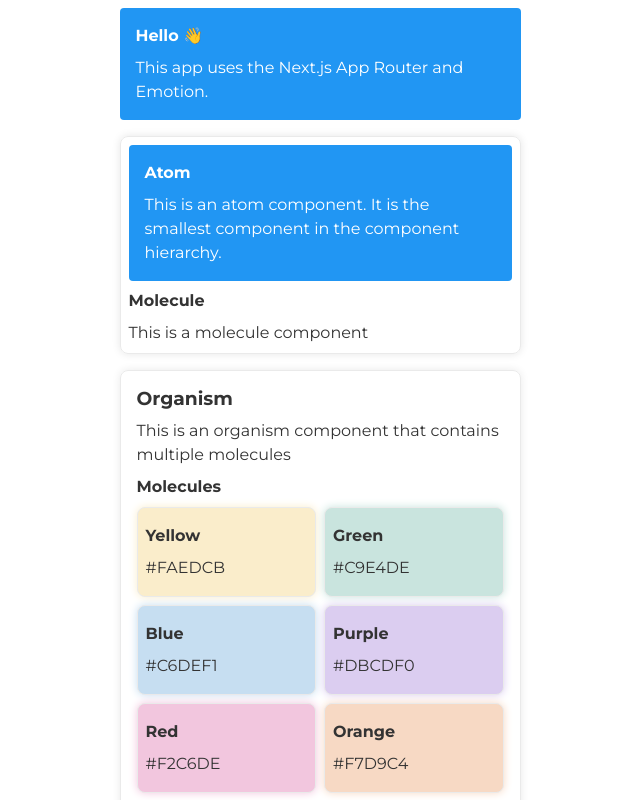
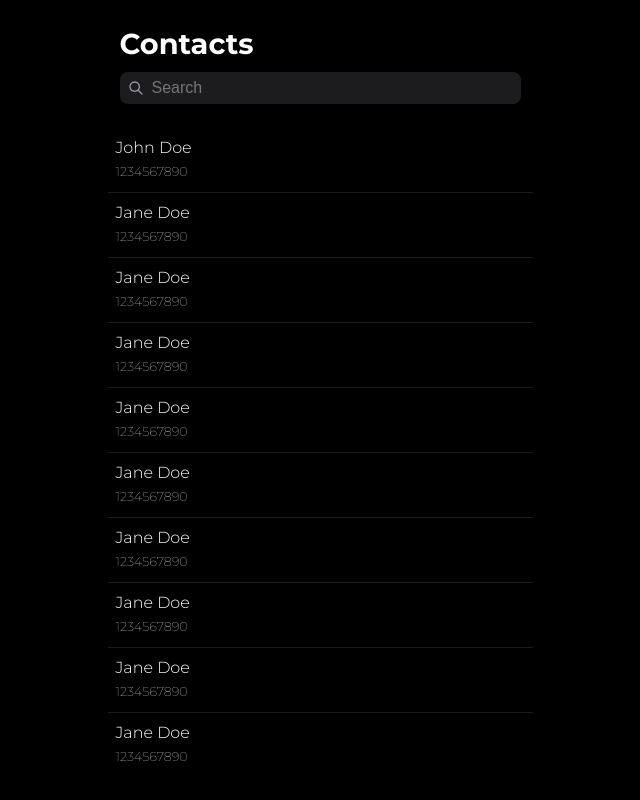
Before and after one commit to rayhanendra/legendary-goggles, a Next.js app: page / in a window 1280 px wide. Shown: the top 800 px of the page, without its empty margins (320-960 px from the left). Built offline with nearby package versions, Linux system fonts and the light colour scheme.

Commit message:
feat: slicing header, searchbar, contactlist

```diff
--- a/src/app/page.tsx
+++ b/src/app/page.tsx
@@ -1,10 +1,8 @@
 'use client';
 
 import * as React from 'react';
-import Alert from '@/components/atoms/Alert';
-import TypeCard from '@/components/molecules/TypeCard';
-import Dashboard from '@/components/organisms/Dashboard';
 import styled from '@emotion/styled';
+import ContactHeader from '@/components/molecules/ContactHeader';
 
 const Container = styled.div`
   display: flex;
@@ -12,15 +10,146 @@ const Container = styled.div`
   gap: 1rem;
 `;
 
+const StyledContactItem = styled.div`
+  display: flex;
+  flex-direction: column;
+  padding: 0.5rem;
+  :hover {
+    background-color: rgba(255, 255, 255, 0.1);
+  }
+
+  :not(:last-child) {
+    border-bottom: 1px solid rgba(255, 255, 255, 0.1);
+  }
+
+  .name {
+    font-weight: 300;
+    color: #ffffff;
+  }
+
+  .phone {
+    font-size: 0.8rem;
+    font-weight: 100;
+    color: #ffffff;
+  }
+`;
+
 export default function HomePage() {
+  const contacts = [
+    {
+      first_name: 'John',
+      last_name: 'Doe',
+      phones: [
+        {
+          number: '1234567890',
+        },
+      ],
+    },
+    {
+      first_name: 'Jane',
+      last_name: 'Doe',
+      phones: [
+        {
+          number: '1234567890',
+        },
+      ],
+    },
+    {
+      first_name: 'Jane',
+      last_name: 'Doe',
+      phones: [
+        {
+          number: '1234567890',
+        },
+      ],
+    },
+    {
+      first_name: 'Jane',
+      last_name: 'Doe',
+      phones: [
+        {
+          number: '1234567890',
+        },
+      ],
+    },
+    {
+      first_name: 'Jane',
+      last_name: 'Doe',
+      phones: [
+        {
+          number: '1234567890',
+        },
+      ],
+    },
+    {
+      first_name: 'Jane',
+      last_name: 'Doe',
+      phones: [
+        {
+          number: '1234567890',
+        },
+      ],
+    },
+    {
+      first_name: 'Jane',
+      last_name: 'Doe',
+      phones: [
+        {
+          number: '1234567890',
+        },
+      ],
+    },
+    {
+      first_name: 'Jane',
+      last_name: 'Doe',
+      phones: [
+        {
+          number: '1234567890',
+        },
+      ],
+    },
+    {
+      first_name: 'Jane',
+      last_name: 'Doe',
+      phones: [
+        {
+          number: '1234567890',
+        },
+      ],
+    },
+    {
+      first_name: 'Jane',
+      last_name: 'Doe',
+      phones: [
+        {
+          number: '1234567890',
+        },
+      ],
+    },
+  ];
+
+  const contactList = contacts.map((contact, index) => {
+    return (
+      <StyledContactItem key={index}>
+        <div className='name'>
+          {contact.first_name} {contact.last_name}
+        </div>
+        <div className='phone'>{contact.phones[0].number}</div>
+      </StyledContactItem>
+    );
+  });
+
   return (
     <Container>
-      <Alert
+      <ContactHeader />
+      <div>{contactList}</div>
+
+      {/* <Alert
         title='Hello 👋'
         content='This app uses the Next.js App Router and Emotion.'
       />
       <TypeCard title='Molecule' content='This is a molecule component' />
-      <Dashboard />
+      <Dashboard /> */}
     </Container>
   );
 }
--- a/src/components/ThemeRegistry/GlobalStyles.tsx
+++ b/src/components/ThemeRegistry/GlobalStyles.tsx
@@ -47,7 +47,7 @@ const baseStyles: CSSObject = {
     lineHeight: '1.5rem',
     margin: 0,
     padding: 0,
-    background: '#fff',
+    background: '#000000',
   },
 };
 
--- /dev/null
+++ b/src/components/atoms/InputSearch.tsx
@@ -0,0 +1,61 @@
+import styled from '@emotion/styled';
+import Image from 'next/image';
+import React from 'react';
+
+const StyledInputSearch = styled.div`
+  position: relative;
+  width: 100%;
+  height: 2rem;
+  border-radius: 0.5rem;
+  background-color: #1c1c1e;
+  border: none;
+  outline: none;
+  padding-left: 1rem;
+
+  .search {
+    width: 100%;
+    height: 2rem;
+    border-radius: 0.5rem;
+    background-color: transparent;
+    border: none;
+    outline: none;
+    padding-left: 1rem;
+    font-size: 1rem;
+    font-weight: 400;
+    color: #ffffff;
+  }
+
+  .search-icon {
+    position: absolute;
+    top: 0.25rem;
+    left: 0.25rem;
+
+    width: 1.5rem;
+    height: 1.5rem;
+    padding: 0.25rem;
+    border-radius: 0.5rem;
+    display: flex;
+    justify-content: center;
+    align-items: center;
+
+    img {
+      width: 100%;
+      height: 100%;
+    }
+  }
+`;
+
+type Props = {};
+
+function InputSearch({}: Props) {
+  return (
+    <StyledInputSearch>
+      <input className='search' placeholder='Search' />
+      <div className='search-icon'>
+        <Image src='/images/search.svg' alt='search' width={100} height={100} />
+      </div>
+    </StyledInputSearch>
+  );
+}
+
+export default InputSearch;
--- /dev/null
+++ b/src/components/molecules/ContactHeader.tsx
@@ -0,0 +1,33 @@
+import styled from '@emotion/styled';
+import InputSearch from '../atoms/InputSearch';
+
+const StyledContactHeader = styled.div`
+  position: sticky;
+  top: 0;
+  display: flex;
+  flex-direction: column;
+  gap: 1rem;
+  padding: 8px 12px;
+  padding-top: 2rem;
+  background-color: #000000;
+  // background-color: red;
+
+  .title {
+    font-size: 1.8rem;
+    font-weight: 700;
+    color: #ffffff;
+  }
+`;
+
+type Props = {};
+
+function ContactHeader({}: Props) {
+  return (
+    <StyledContactHeader>
+      <div className='title'>Contacts</div>
+      <InputSearch />
+    </StyledContactHeader>
+  );
+}
+
+export default ContactHeader;
--- a/src/components/templates/DefaultTemplate.tsx
+++ b/src/components/templates/DefaultTemplate.tsx
@@ -6,7 +6,7 @@ import styled from '@emotion/styled';
 const Container = styled.div`
   max-width: 425px;
   margin: 0 auto;
-  padding: 8px 12px;
+  // padding: 8px 12px;
 `;
 
 type Props = {
```
Also changed, not shown: public/images/search.svg (added).
